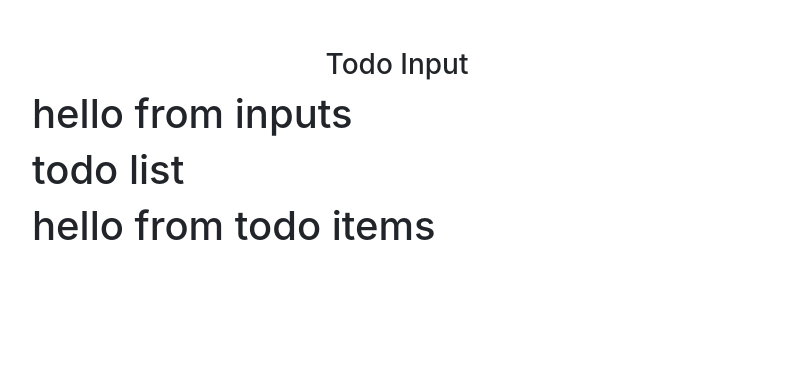
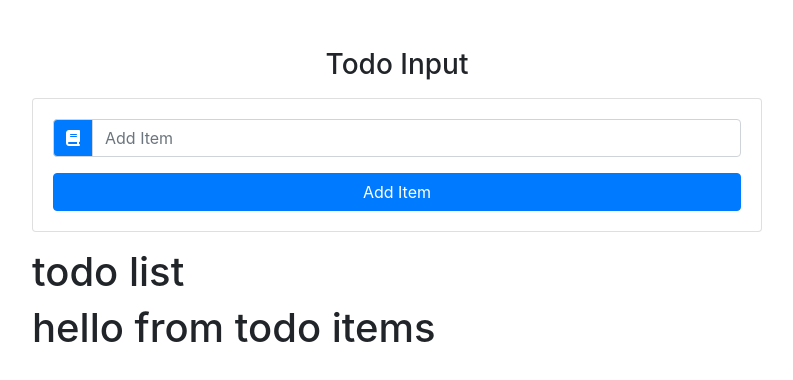
Before and after one commit to premjitB/react-todo-list, a React (Create React App) app: page / in a window 1280 px wide. Shown: the top 380 px of the page, without its empty margins (243-1036 px from the left). Built offline with nearby package versions, Linux system fonts and the light colour scheme.

Commit message:
initial commit

```diff
--- a/public/index.html
+++ b/public/index.html
@@ -25,6 +25,10 @@
       Learn how to configure a non-root public URL by running `npm run build`.
     -->
     <title>Todo List</title>
+    <script
+      src="https://kit.fontawesome.com/20777e34b4.js"
+      crossorigin="anonymous"
+    ></script>
   </head>
   <body>
     <noscript>You need to enable JavaScript to run this app.</noscript>
--- a/src/components/TodoInput.js
+++ b/src/components/TodoInput.js
@@ -2,9 +2,28 @@
 
 export default class TodoInput extends Component {
   render() {
+    const { item, handleChange, handleSubmit, editItem } = this.props;
     return (
-      <div>
-        <h1>hello from inputs</h1>
+      <div className="card card-body my-3">
+        <form onSubmit={handleSubmit}>
+          <div className="input-group">
+            <div className="input-group-prepend">
+              <div className="input-group-text bg-primary text-white">
+                <i className="fas fa-book"></i>
+              </div>
+            </div>
+            <input
+              type="text"
+              className="form-control text-capitalize"
+              placeholder="Add item"
+              value={item}
+              onChange={handleChange}
+            />
+          </div>
+          <button type="submit" className="btn btn-block btn-primary mt-3">
+            Add Item
+          </button>
+        </form>
       </div>
     );
   }
```
